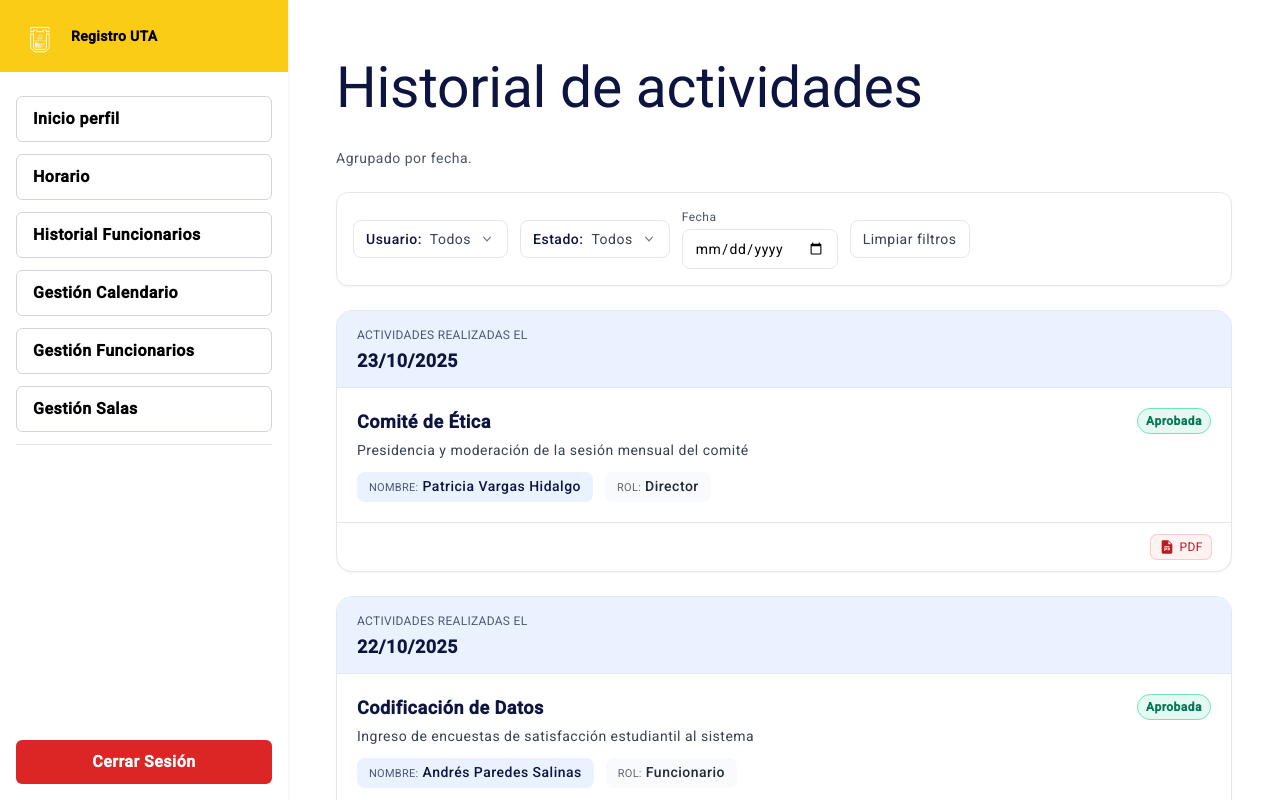
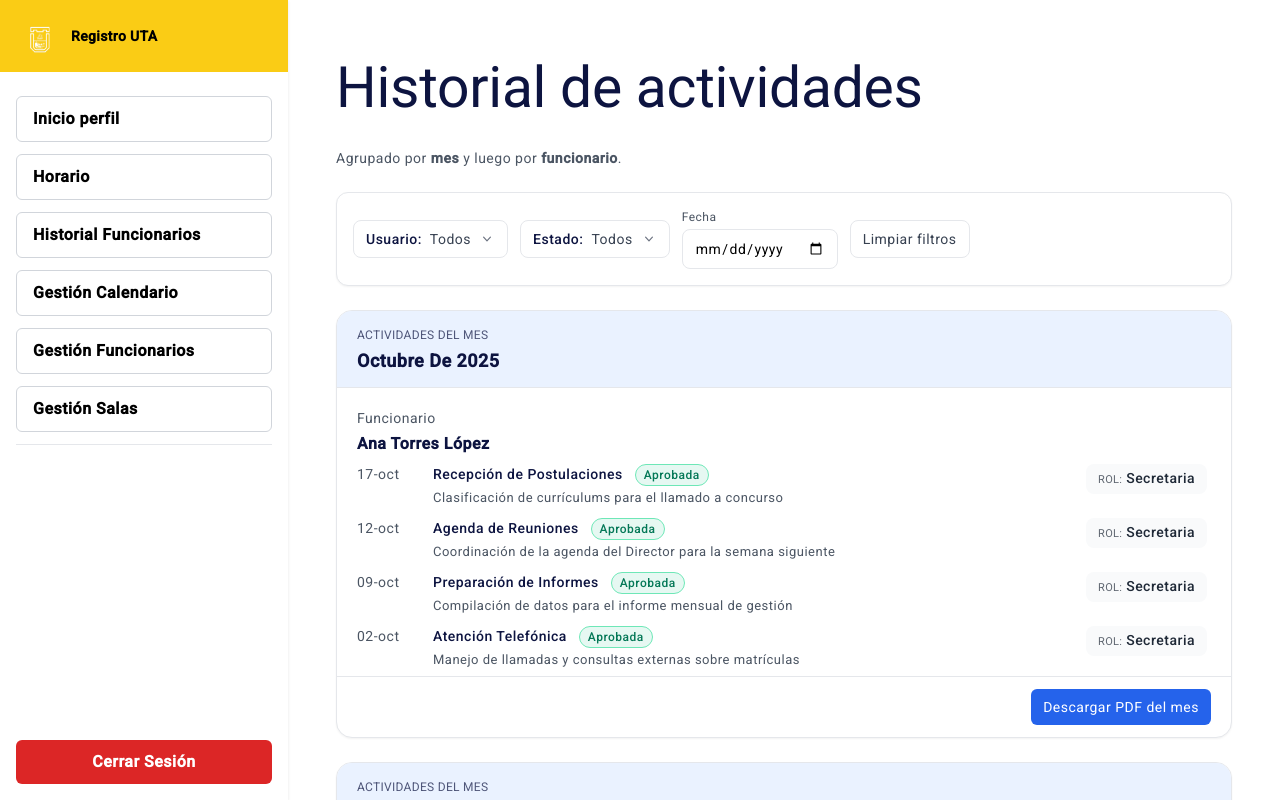
Before and after one commit to FabianAstorga/Proyecto3, an Angular app in the folder FrontEnd/: page /secretaria/actividades/historial in a window 1280 px wide. Shown: the top 800 px of the page. Built offline with nearby package versions, Linux system fonts and the light colour scheme.

Commit message:
secretaria pdf y ajustes
se organiza el historial por mes y por funcionario, ademas de generar ya el pdf del mes

necesita la dependencia
npm i html2canvas jspdf

```diff
--- a/FrontEnd/package.json
+++ b/FrontEnd/package.json
@@ -20,6 +20,8 @@
     "@angular/platform-browser": "^18.2.0",
     "@angular/platform-browser-dynamic": "^18.2.0",
     "@angular/router": "^18.2.0",
+    "html2canvas": "^1.4.1",
+    "jspdf": "^3.0.3",
     "jwt-decode": "^4.0.0",
     "rxjs": "~7.8.0",
     "tslib": "^2.3.0",
--- a/FrontEnd/src/app/modules/funcionario/profile-home/profile-home.component.html
+++ b/FrontEnd/src/app/modules/funcionario/profile-home/profile-home.component.html
@@ -91,7 +91,7 @@
         <h3 id="dialog-title" class="text-xl md:text-2xl font-extrabold text-[#0D1440]">Descripción del cargo</h3>
       </div>
       <div class="px-6 py-5">
-        <p class="text-sm text-gray-600 mb-4">Rol y responsabilidades del académico/a del departamento:</p>
+        <p class="text-sm text-gray-600 mb-4">Rol y responsabilidades del funcionario</p>
         <ul class="list-disc pl-5 space-y-2 text-gray-700 text-sm md:text-base">
           <li *ngFor="let punto of cargoDescripcion">{{ punto }}</li>
         </ul>
--- a/FrontEnd/src/app/modules/secretaria/activities-history/activities-history.component.html
+++ b/FrontEnd/src/app/modules/secretaria/activities-history/activities-history.component.html
@@ -3,7 +3,7 @@
     <!-- Título -->
     <div class="mb-6">
       <h1 class="text-3xl font-bold text-[#0D1440]">Historial de actividades</h1>
-      <p class="text-sm text-gray-600 mt-1">Agrupado por fecha.</p>
+      <p class="text-sm text-gray-600 mt-1">Agrupado por <b>mes</b> y luego por <b>funcionario</b>.</p>
     </div>
 
     <!-- Estados -->
@@ -98,75 +98,72 @@
       </div>
     </div>
 
-    <!-- LISTA AGRUPADA POR FECHA -->
+    <!-- LISTA AGRUPADA POR MES -> FUNCIONARIO -->
     <div *ngIf="!loading && !error" class="flex flex-col gap-6">
       <div
-        *ngFor="let g of groupedFiltered"
+        *ngFor="let m of groupedByMonth"
         class="bg-white border border-gray-200 rounded-2xl shadow-sm overflow-hidden"
+        [attr.id]="'month-card-' + m.monthKey"
       >
-        <!-- Encabezado de la fecha (tono azul) -->
+        <!-- Encabezado del MES -->
         <div class="px-5 py-3 border-b border-gray-200 bg-[#EAF2FF]">
           <div class="text-[12px] uppercase tracking-wide text-[#0D1440]/70">
-            Actividades realizadas el
+            Actividades del mes
           </div>
           <div class="text-lg font-semibold text-[#0D1440]">
-            {{ g.fecha | date:'dd/MM/yyyy' }}
+            {{ m.label | titlecase }}
           </div>
         </div>
 
-        <!-- Actividades de esa fecha -->
-        <div class="divide-y divide-gray-100">
-          <div *ngFor="let a of g.items" class="p-5 hover:bg-gray-50 transition">
-            <div class="flex items-start justify-between">
-              <div class="min-w-0">
-                <div class="text-lg font-semibold text-[#0D1440] truncate">
-                  {{ a.titulo }}
-                </div>
-                <div class="text-sm text-gray-700 mt-1 truncate">
-                  {{ a.detalle }}
-                </div>
-              </div>
-              <span
-                class="px-2 py-1 rounded-full text-xs font-semibold whitespace-nowrap self-start"
-                [ngClass]="statusPillClass(a.estado)"
-              >
-                {{ a.estado }}
-              </span>
+        <!-- Usuarios del MES (con scroll si > 3) -->
+        <div class="divide-y divide-gray-100" [ngClass]="{ 'max-h-72 overflow-y-auto pr-1': m.users.length > 3 }">
+          <div *ngFor="let u of m.users" class="p-5">
+            <div class="text-sm text-gray-600 mb-1">Funcionario</div>
+            <div class="text-base font-semibold text-[#0D1440]">
+              {{ u.fullName }}
             </div>
 
-            <div class="mt-3 flex flex-wrap gap-3 text-sm">
-              <div class="rounded-lg bg-[#EAF2FF] text-[#0D1440] px-3 py-1">
-                <span class="text-[11px] uppercase tracking-wide opacity-70 mr-1">Nombre:</span>
-                <span class="font-medium">{{ a.firstName }} {{ a.lastName }}</span>
-              </div>
-              <div class="rounded-lg bg-gray-50 text-gray-800 px-3 py-1">
-                <span class="text-[11px] uppercase tracking-wide opacity-70 mr-1">Rol:</span>
-                <span class="font-medium">{{ a.role }}</span>
+            <!-- Actividades del usuario -->
+            <div class="mt-2 space-y-2">
+              <div *ngFor="let a of u.activities" class="flex items-start gap-3">
+                <div class="text-sm text-gray-600 w-16 shrink-0">
+                  {{ formatDay(a.fecha) }}
+                </div>
+                <div class="flex-1">
+                  <div class="text-sm font-medium text-[#0D1440]">
+                    {{ a.titulo }}
+                    <span class="inline-block px-2 py-0.5 rounded-full border text-xs ml-2" [ngClass]="statusPillClass(a.estado)">
+                      {{ a.estado }}
+                    </span>
+                  </div>
+                  <div class="text-[13px] text-gray-600">
+                    {{ a.detalle }}
+                  </div>
+                </div>
+                <div class="rounded-lg bg-gray-50 text-gray-800 px-3 py-1 text-sm self-start">
+                  <span class="text-[11px] uppercase tracking-wide opacity-70 mr-1">Rol:</span>
+                  <span class="font-medium">{{ a.role }}</span>
+                </div>
               </div>
             </div>
           </div>
         </div>
 
-        <!-- Footer: botón PDF -->
+        <!-- Footer del MES: botón PDF -->
         <div class="px-5 py-3 border-t border-gray-200 flex justify-end">
           <button
             type="button"
-            class="inline-flex items-center gap-1 px-2 py-1 text-xs rounded-md bg-red-50 text-red-700 ring-1 ring-red-200 hover:bg-red-100"
-            (click)="downloadByDate(g.fecha)"
-            aria-label="Descargar PDF"
-            title="Descargar PDF"
+            class="inline-flex items-center gap-1 px-3 py-2 text-sm rounded-md bg-blue-600 text-white hover:bg-blue-700"
+            (click)="exportMonthToPDF(m.monthKey)"
           >
-            <svg class="w-4 h-4" viewBox="0 0 24 24" fill="currentColor" aria-hidden="true">
-              <path d="M14 2H6a2 2 0 0 0-2 2v16a2 2 0 0 0 2 2h12a2 2 0 0 0 2-2V8l-6-6zM14 3.5L18.5 8H14V3.5zM8 13h2.2c.9 0 1.8.7 1.8 1.8 0 1.1-.9 1.8-1.8 1.8H9.2V18H8v-5zm1.2 1.2v1.2h1c.4 0 .6-.3.6-.6s-.2-.6-.6-.6h-1zM13 13h1.6c1 0 1.9.8 1.9 1.9S15.6 17 14.6 17H13v-4zm1.2 1.2V15.8h.4c.4 0 .7-.3.7-.7s-.3-.7-.7-.7h-.4zM8 11h8v1.2H8V11z"/>
-            </svg>
-            PDF
+            Descargar PDF del mes
           </button>
         </div>
       </div>
 
       <!-- Estado vacío -->
       <div
-        *ngIf="groupedFiltered.length === 0"
+        *ngIf="groupedByMonth.length === 0"
         class="p-8 mt-2 text-center text-gray-500 bg-white border border-dashed rounded-xl"
       >
         No hay resultados con los filtros aplicados.
--- a/FrontEnd/src/app/modules/secretaria/activities-history/activities-history.component.ts
+++ b/FrontEnd/src/app/modules/secretaria/activities-history/activities-history.component.ts
@@ -1,4 +1,4 @@
-import { Component, OnInit, inject, HostListener } from '@angular/core';
+import { Component, OnInit, HostListener, inject } from '@angular/core';
 import { CommonModule } from '@angular/common';
 import { HttpClient, HttpClientModule } from '@angular/common/http';
 import { FormsModule } from '@angular/forms';
@@ -30,6 +30,17 @@ type Combined = Activity & {
   role: string;
 };
 
+type MonthKey = string; // 'YYYY-MM'
+type GroupedMonth = {
+  monthKey: MonthKey;             // 'YYYY-MM'
+  label: string;                  // 'mayo de 2025'
+  users: Array<{
+    userId: number;
+    fullName: string;
+    activities: Combined[];       // actividades de ese usuario en ese mes
+  }>;
+};
+
 @Component({
   standalone: true,
   selector: 'app-activities-history',
@@ -39,39 +50,45 @@ type Combined = Activity & {
 export class ActivitiesHistoryComponent implements OnInit {
   private http = inject(HttpClient);
 
+  // NAV
   secretariaNavItems = SECRETARIA_NAV_ITEMS;
 
+  // Estado carga
   loading = true;
   error?: string;
 
+  // Datos
   users: User[] = [];
   combined: Combined[] = [];
 
   // Filtros
   selectedUserId: number | null = null;
   selectedEstado: Estado | null = null;
-  selectedDate: string | null = null; // 'YYYY-MM-DD'
+  selectedDate: string | null = null; // 'YYYY-MM-DD' (exacta)
 
   // UI dropdowns
   showUserMenu = false;
   showEstadoMenu = false;
 
-  ngOnInit(): void {
-    Promise.all([
+  // Autor del informe (temporal inventado)
+  readonly SECRETARIA_NOMBRE = 'María Fernanda Rojas';
+
+  async ngOnInit(): Promise<void> {
+    try {
+      const [users, acts] = await Promise.all([
         this.http.get<User[]>('/assets/data/users.json').toPromise(),
         this.http.get<Activity[]>('/assets/data/activities.json').toPromise(),
-    ])
-      .then(([users, acts]) => {
+      ]);
       if (!users || !acts) throw new Error('Datos incompletos');
 
       // Usuarios ordenados
       this.users = users.slice().sort((a, b) =>
-          `${a.firstName} ${a.lastName}`.localeCompare(`${b.firstName} ${b.lastName}`)
+        `${a.firstName} ${a.lastName}`.localeCompare(`${b.firstName} ${b.lastName}`, 'es')
       );
 
       const byId = new Map(users.map(u => [u.id, u]));
 
-        // Lista combinada
+      // Lista combinada, orden fecha desc
       this.combined = acts
         .map(a => {
           const u = byId.get(a.userId);
@@ -87,12 +104,12 @@ export class ActivitiesHistoryComponent implements OnInit {
           } as Combined;
         })
         .sort((a, b) => (a.fecha < b.fecha ? 1 : a.fecha > b.fecha ? -1 : 0));
-      })
-      .catch(err => {
+    } catch (err) {
       console.error(err);
       this.error = 'Error cargando historial';
-      })
-      .finally(() => (this.loading = false));
+    } finally {
+      this.loading = false;
+    }
   }
 
   // ===== Helpers de UI =====
@@ -127,7 +144,7 @@ export class ActivitiesHistoryComponent implements OnInit {
        this.selectedDate = null;
   }
 
-  // ===== Filtrado previo al agrupado =====
+  // ===== Filtrado previo =====
   get filteredCombined(): Combined[] {
     return this.combined.filter(a => {
       const byUser = this.selectedUserId === null || a.userId === this.selectedUserId;
@@ -137,28 +154,233 @@ export class ActivitiesHistoryComponent implements OnInit {
     });
   }
 
-  // ===== Agrupado por fecha =====
-  get groupedFiltered(): Array<{ fecha: string; items: Combined[] }> {
-    const arr = this.filteredCombined;
-    const map = new Map<string, Combined[]>();
+  // ===== Agrupado por MES → USUARIO =====
+  get groupedByMonth(): GroupedMonth[] {
+    const mapMonths = new Map<MonthKey, GroupedMonth>();
 
-    for (const it of arr) {
-      const list = map.get(it.fecha);
-      if (list) list.push(it);
-      else map.set(it.fecha, [it]);
+    for (const it of this.filteredCombined) {
+      const monthKey: MonthKey = it.fecha.slice(0, 7); // 'YYYY-MM'
+      if (!mapMonths.has(monthKey)) {
+        mapMonths.set(monthKey, {
+          monthKey,
+          label: this.formatMonthLabel(monthKey),
+          users: [],
+        });
+      }
+      const month = mapMonths.get(monthKey)!;
+
+      let bucket = month.users.find(u => u.userId === it.userId);
+      if (!bucket) {
+        bucket = { userId: it.userId, fullName: it.fullName, activities: [] };
+        month.users.push(bucket);
+      }
+      bucket.activities.push(it);
     }
 
-    return Array.from(map.entries())
-      .map(([fecha, items]) => ({ fecha, items }))
-      .sort((a, b) => (a.fecha < b.fecha ? 1 : a.fecha > b.fecha ? -1 : 0));
+    // Orden: meses desc, usuarios A-Z, actividades por fecha desc
+    const out = Array.from(mapMonths.values()).sort((a, b) => (a.monthKey < b.monthKey ? 1 : -1));
+    for (const m of out) {
+      m.users.sort((a, b) => a.fullName.localeCompare(b.fullName, 'es'));
+      for (const u of m.users) {
+        u.activities.sort((a, b) => (a.fecha < b.fecha ? 1 : a.fecha > b.fecha ? -1 : 0));
+      }
+    }
+    return out;
   }
 
-  // ===== PDF simulado por fecha =====
-  downloadByDate(fechaISO: string): void {
-    // Aquí integrarías tu servicio real de generación/descarga
-    // Por ahora simulamos:
-    console.log('Descargar PDF para fecha:', fechaISO);
-    alert(`Descargar PDF de actividades del ${new Date(fechaISO).toLocaleDateString()}`);
+  private formatMonthLabel(monthKey: MonthKey): string {
+    // monthKey 'YYYY-MM'
+    const [y, m] = monthKey.split('-').map(Number);
+    const dt = new Date(y, (m ?? 1) - 1, 1);
+    // ej: "mayo de 2025"
+    return new Intl.DateTimeFormat('es-CL', { month: 'long', year: 'numeric' }).format(dt);
+  }
+
+  formatDay(d: string): string {
+    // 'YYYY-MM-DD' -> 'DD MMM'
+    const [y, m, day] = d.split('-').map(Number);
+    const dt = new Date(y, (m ?? 1) - 1, day ?? 1);
+    return new Intl.DateTimeFormat('es-CL', { day: '2-digit', month: 'short' }).format(dt);
+  }
+
+  // ===== PDF del MES (B/N profesional, grid con bordes redondeados; solo estado en color) =====
+  async exportMonthToPDF(monthKey: string) {
+  const month = this.groupedByMonth.find(m => m.monthKey === monthKey);
+  if (!month) return;
+
+  const [{ jsPDF }] = await Promise.all([import('jspdf')]);
+
+  const pdf = new jsPDF('p', 'pt', 'a4');
+  const margin = 36; // 0.5in
+  const pageWidth = pdf.internal.pageSize.getWidth();
+  const pageHeight = pdf.internal.pageSize.getHeight();
+  const contentWidth = pageWidth - margin * 2;
+  let y = margin;
+
+  // Paleta B/N y colores de texto para estado
+  const BLACK = [20, 20, 20];
+  const GRAY_DARK = [80, 80, 80];
+  const GRAY = [160, 160, 160];
+  const GRAY_LIGHT = [235, 235, 235]; // líneas suaves
+  const GREEN = [22, 101, 52];
+  const AMBER = [120, 53, 15];
+  const RED = [127, 29, 29];
+
+  // Títulos (B/N)
+  pdf.setTextColor(BLACK[0], BLACK[1], BLACK[2]);
+  pdf.setFont('helvetica', 'bold'); pdf.setFontSize(18);
+  pdf.text('Resumen de actividades', pageWidth / 2, y, { align: 'center' });
+  y += 22;
+  pdf.setFont('helvetica', 'normal'); pdf.setFontSize(12);
+  const subt = `${month.label} — Informe creado por ${this.SECRETARIA_NOMBRE}`;
+  pdf.setTextColor(GRAY_DARK[0], GRAY_DARK[1], GRAY_DARK[2]);
+  pdf.text(subt, pageWidth / 2, y, { align: 'center' });
+  y += 16;
+  pdf.setDrawColor(GRAY[0], GRAY[1], GRAY[2]);
+  pdf.line(margin, y, pageWidth - margin, y);
+  y += 14;
+
+  // Config de grid
+  const cellPadX = 12;
+  const cellPadY = 8;
+  const lineH = 14;
+  const fechaW = 70;
+  const estadoW = 120; // columna reservada para estado (texto coloreado)
+  const actividadW = contentWidth - fechaW - estadoW - (cellPadX * 2) - 2; // 2 separadores
+  const colX = {
+    fecha: margin + cellPadX,
+    sep1:  margin + cellPadX + fechaW,
+    act:   margin + cellPadX + fechaW + 2, // +2 = línea separadora
+    sep2:  margin + cellPadX + fechaW + 2 + actividadW,
+    estado: margin + cellPadX + fechaW + 2 + actividadW + 2, // +2 = línea separadora
+  };
+
+  const estadoColor = (txt: string) => {
+    if (txt === 'Aprobada') return GREEN;
+    if (txt === 'Pendiente') return AMBER;
+    if (txt === 'Rechazada') return RED;
+    return BLACK;
+  };
+
+  const drawUserCard = (
+    fullName: string,
+    acts: { fecha: string; titulo: string; detalle?: string; estado: string }[],
+  ) => {
+    // 1) Calcular alto total de la tarjeta
+    const headerH = 30;
+    let totalRowsH = 0;
+
+    const rowsHeights: number[] = [];
+    pdf.setFont('helvetica', 'normal'); pdf.setFontSize(11);
+    for (const a of acts) {
+      const texto = `${a.titulo}${a.detalle ? ' — ' + a.detalle : ''}`;
+      const lines = pdf.splitTextToSize(texto, actividadW) as string[];
+      const textH = lines.length * lineH;
+      const rowH = Math.max(textH, lineH) + cellPadY * 2; // acolchado vertical
+      rowsHeights.push(rowH);
+      totalRowsH += rowH;
+    }
+
+    const tableH = headerH + 1 + totalRowsH + 1;
+    // Salto de página si no cabe
+    if (y + tableH > pageHeight - margin) {
+      pdf.addPage(); y = margin;
+    }
+
+    // 2) Marco exterior redondeado (B/N)
+    const radius = 12;
+    pdf.setDrawColor(GRAY[0], GRAY[1], GRAY[2]);
+    pdf.setFillColor(255, 255, 255);
+    pdf.roundedRect(margin, y, contentWidth, tableH, radius, radius, 'FD');
+
+    // 3) Encabezado (nombre del funcionario) en banda gris claro
+    pdf.setFillColor(245, 245, 245);
+    pdf.roundedRect(margin, y, contentWidth, headerH, radius, radius, 'F');
+    // “Recorte” inferior del header
+    pdf.setFillColor(255, 255, 255);
+    pdf.rect(margin, y + headerH - radius, contentWidth, radius, 'F');
+
+    pdf.setTextColor(BLACK[0], BLACK[1], BLACK[2]);
+    pdf.setFont('helvetica', 'bold'); pdf.setFontSize(12);
+    pdf.text(fullName, margin + cellPadX, y + 20);
+
+    // 4) Encabezados columnas
+    let yCursor = y + headerH;
+    pdf.setDrawColor(GRAY_LIGHT[0], GRAY_LIGHT[1], GRAY_LIGHT[2]);
+    pdf.line(margin, yCursor, margin + contentWidth, yCursor);
+    yCursor += 14;
+
+    pdf.setFont('helvetica', 'bold'); pdf.setFontSize(11);
+    pdf.setTextColor(BLACK[0], BLACK[1], BLACK[2]);
+    pdf.text('Fecha', colX.fecha, yCursor);
+    pdf.text('Actividad', colX.act, yCursor);
+    pdf.text('Estado', margin + contentWidth - cellPadX, yCursor, { align: 'right' });
+
+    yCursor += 6;
+    pdf.setDrawColor(GRAY_LIGHT[0], GRAY_LIGHT[1], GRAY_LIGHT[2]);
+    pdf.line(margin, yCursor, margin + contentWidth, yCursor);
+    // Separadores verticales
+    pdf.line(colX.sep1, y + headerH, colX.sep1, y + tableH);
+    pdf.line(colX.sep2, y + headerH, colX.sep2, y + tableH);
+
+    // 5) Filas
+    pdf.setFont('helvetica', 'normal'); pdf.setFontSize(11);
+    pdf.setTextColor(BLACK[0], BLACK[1], BLACK[2]);
+    let rowTop = yCursor + 10;
+
+    acts.forEach((a, i) => {
+      // Fecha
+      const [yy, mm, dd] = a.fecha.split('-');
+      const dt = new Date(Number(yy), Number(mm) - 1, Number(dd));
+      const fechaTxt = new Intl.DateTimeFormat('es-CL', { day: '2-digit', month: 'short' }).format(dt);
+      pdf.text(fechaTxt, colX.fecha, rowTop);
+
+      // Actividad (multilínea dentro de su celda)
+      const texto = `${a.titulo}${a.detalle ? ' — ' + a.detalle : ''}`;
+      const lines = pdf.splitTextToSize(texto, actividadW) as string[];
+      let textY = rowTop;
+      lines.forEach((line: string) => {
+        pdf.text(line, colX.act, textY);
+        textY += lineH;
+      });
+
+      // Estado (solo texto en color; pastilla B/N)
+      const color = estadoColor(a.estado);
+      const pillTxtW = pdf.getTextWidth(a.estado);
+      const padX = 10, padY = 6;
+      const pillW = Math.min(estadoW - 10, pillTxtW + padX * 2);
+      const pillH = 20;
+      const pillX = margin + contentWidth - cellPadX - pillW;
+      const pillY = rowTop - (pillH - 11) / 2;
+
+      pdf.setDrawColor(GRAY_LIGHT[0], GRAY_LIGHT[1], GRAY_LIGHT[2]);
+      pdf.setFillColor(255, 255, 255);
+      pdf.roundedRect(pillX, pillY, pillW, pillH, 10, 10, 'FD');
+      pdf.setTextColor(color[0], color[1], color[2]);
+      pdf.text(a.estado, pillX + padX, pillY + pillH - padY);
+      pdf.setTextColor(BLACK[0], BLACK[1], BLACK[2]);
+
+      // Siguiente fila
+      const rowH = rowsHeights[i];
+      rowTop = rowTop - 11 + rowH;
+
+      // Línea divisoria de fila
+      pdf.setDrawColor(GRAY_LIGHT[0], GRAY_LIGHT[1], GRAY_LIGHT[2]);
+      pdf.line(margin, rowTop, margin + contentWidth, rowTop);
+      rowTop += 10;
+    });
+
+    y += tableH + 14; // espacio entre tarjetas
+  };
+
+  // Render por usuario con paginación
+  for (const u of month.users) {
+    const acts = u.activities.map(a => ({ fecha: a.fecha, titulo: a.titulo, detalle: a.detalle, estado: a.estado }));
+    drawUserCard(u.fullName, acts);
+  }
+
+  const safeLabel = month.label.replace(/\s+/g, '_').replace(/[^\w_áéíóúÁÉÍÓÚñÑ-]/g, '');
+  pdf.save(`Resumen_actividades_${safeLabel}.pdf`);
 }
 
   // ===== Dropdowns =====
```
Also changed, not shown: 1 other file (tests, documents, lock files or other folders). Lines whose indentation alone changed are shown as unchanged.
